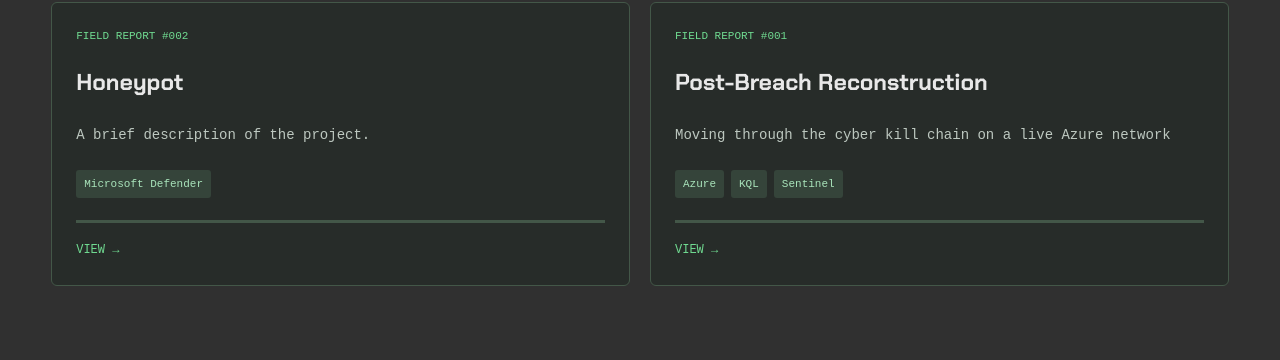
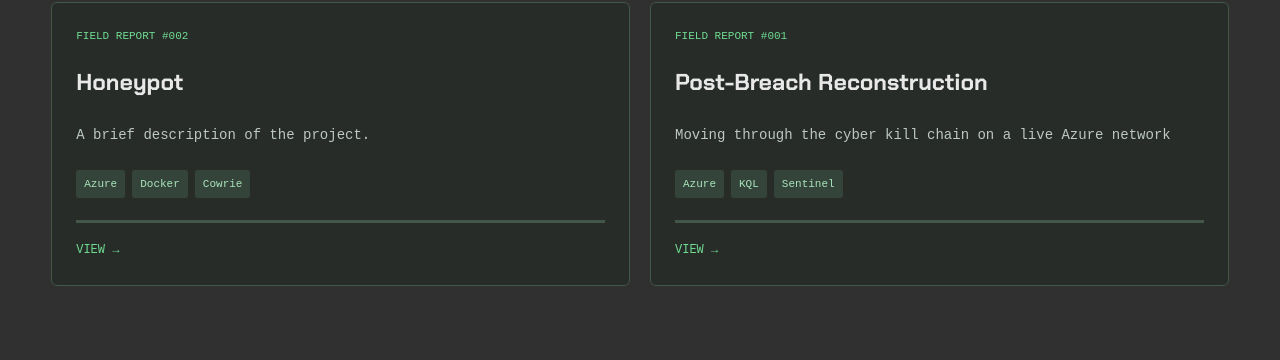
Before and after one commit to brandolphj/brandolphj.github.io, a Jekyll site: the page built from projects/index.html, in a window 1280 px wide. Shown: the part 455-815 px from the top of the page. Built offline with Jekyll 4.4.1, drawn with Linux system fonts in a browser that asks for light colours; some web fonts are replaced.

Commit message:
Update tools list in Honeypot project
Added Azure, Docker, and Cowrie to the tools list.

```diff
--- a/_projects/security-assessment.md
+++ b/_projects/Honeypot.md
@@ -3,7 +3,9 @@ report_number: "002"
 title: "Honeypot"
 description: "A brief description of the project."
 tools:
-  - Microsoft Defender
+  - Azure
+  - Docker
+  - Cowrie
 ---
 ## Background
 
```
